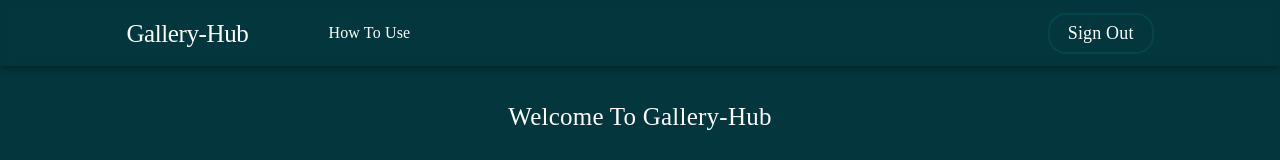
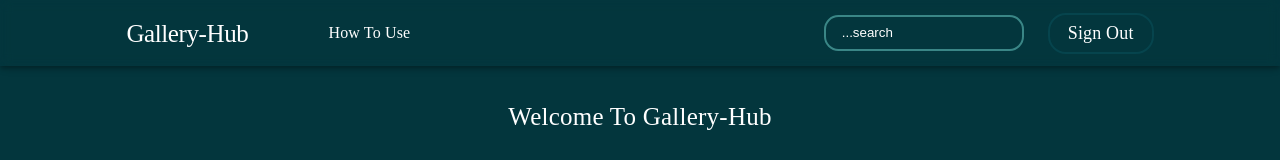
Before and after one commit to AdebayoIbrahim/hng-task-3, a React (Create React App) app: page /gallery in a window 1280 px wide. Shown: the top 160 px of the page. Built offline with nearby package versions, Linux system fonts and the light colour scheme.

Commit message:
search functionality

```diff
--- a/src/Pages/Gallery.jsx
+++ b/src/Pages/Gallery.jsx
@@ -36,6 +36,7 @@
           margin: "auto",
         }}
         pt={7}
+        pb={4}
       >
         <Grid
           container
@@ -78,6 +79,15 @@
           </DragDropContext>
         </Grid>
       </Box>
+
+      <footer>
+        <Stack direction="row" justifyContent="space-between">
+          <Typography sx={{ textAlign: "center" }}>Gallery-Hub</Typography>
+          <Typography sx={{ textAlign: "center" }}>
+            SetUp&copy;{new Date().getFullYear()}
+          </Typography>
+        </Stack>
+      </footer>
     </Box>
   );
 };
--- a/src/index.css
+++ b/src/index.css
@@ -41,3 +41,27 @@
     margin-left: 10px !important;
   }
 }
+
+footer {
+  background: #10444b;
+  padding: 1.3rem 8%;
+}
+
+form input {
+  all: uset;
+  background: transparent;
+  color: white;
+  padding: 0.5rem 1rem;
+  border: none;
+  border: 2px solid #3a8686;
+  border-radius: 0.9rem;
+}
+input:active,
+input:focus {
+  border: 2px solid #0f5858;
+  outline: none;
+}
+input::placeholder {
+  color: white;
+  font-family: Arial;
+}
--- a/src/layout/Navbar.jsx
+++ b/src/layout/Navbar.jsx
@@ -1,4 +1,4 @@
-import React from "react";
+import React, { useState } from "react";
 import { AppBar, Toolbar, Typography, styled, Stack } from "@mui/material";
 import { Link } from "react-router-dom";
 
@@ -13,6 +13,20 @@
   borderRadius: "1em",
 };
 const Navbar = () => {
+  const [val, setVal] = useState("");
+
+  const handleChange = (e) => {
+    setVal(e.target.value);
+  };
+  const handleSubmit = (e) => {
+    e.preventDefault();
+
+    if (val.trim().length < 1) {
+      alert("Input a Value");
+      return;
+    }
+    setVal("");
+  };
   return (
     <AppBar
       position="sticky"
@@ -46,6 +60,15 @@
             How To Use
           </Typography>
         </Stack>
+        <Stack direction="row" alignItems="center" spacing={3}>
+          <form onSubmit={handleSubmit}>
+            <input
+              type="text"
+              placeholder="...search"
+              value={val}
+              onChange={handleChange}
+            />
+          </form>
           <Typography
             style={Href}
             component={Link}
@@ -55,6 +78,7 @@
           >
             Sign Out
           </Typography>
+        </Stack>
       </StyledBar>
     </AppBar>
   );
```
Lines whose indentation alone changed are shown as unchanged.
